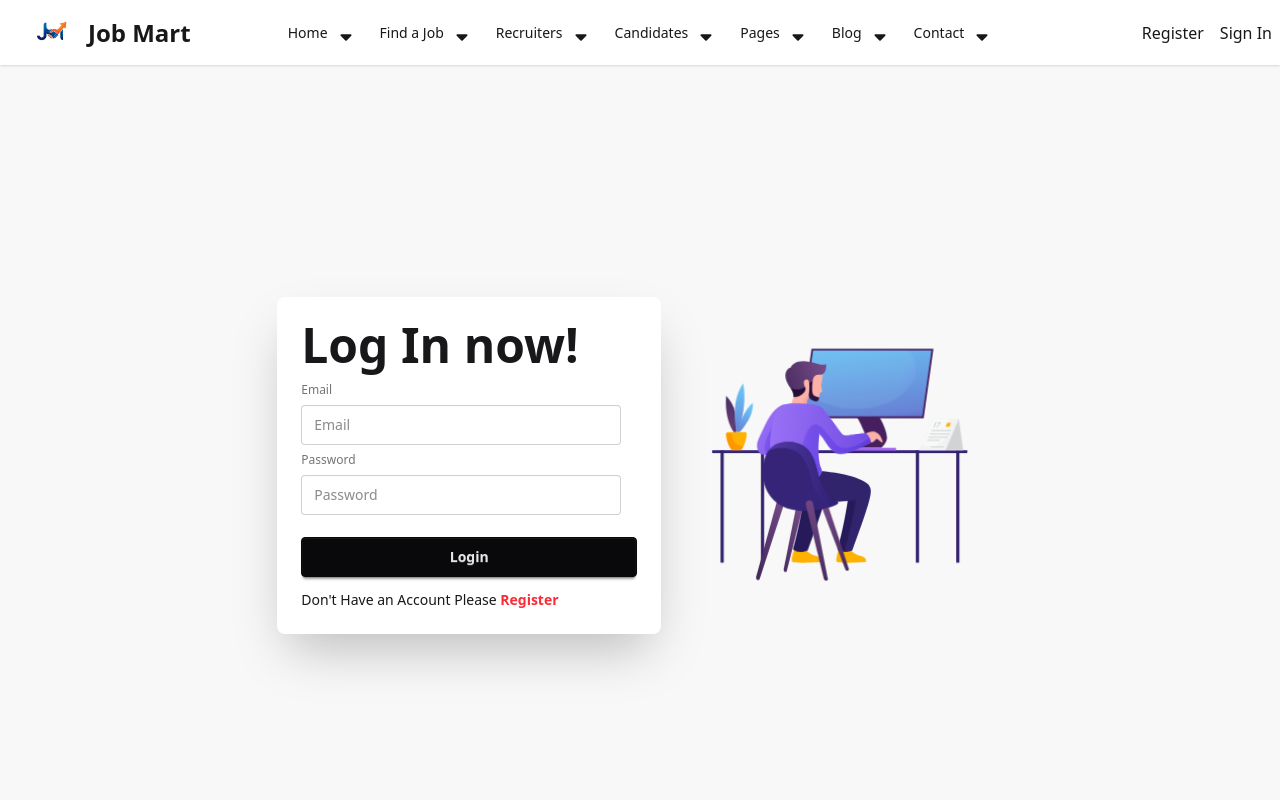
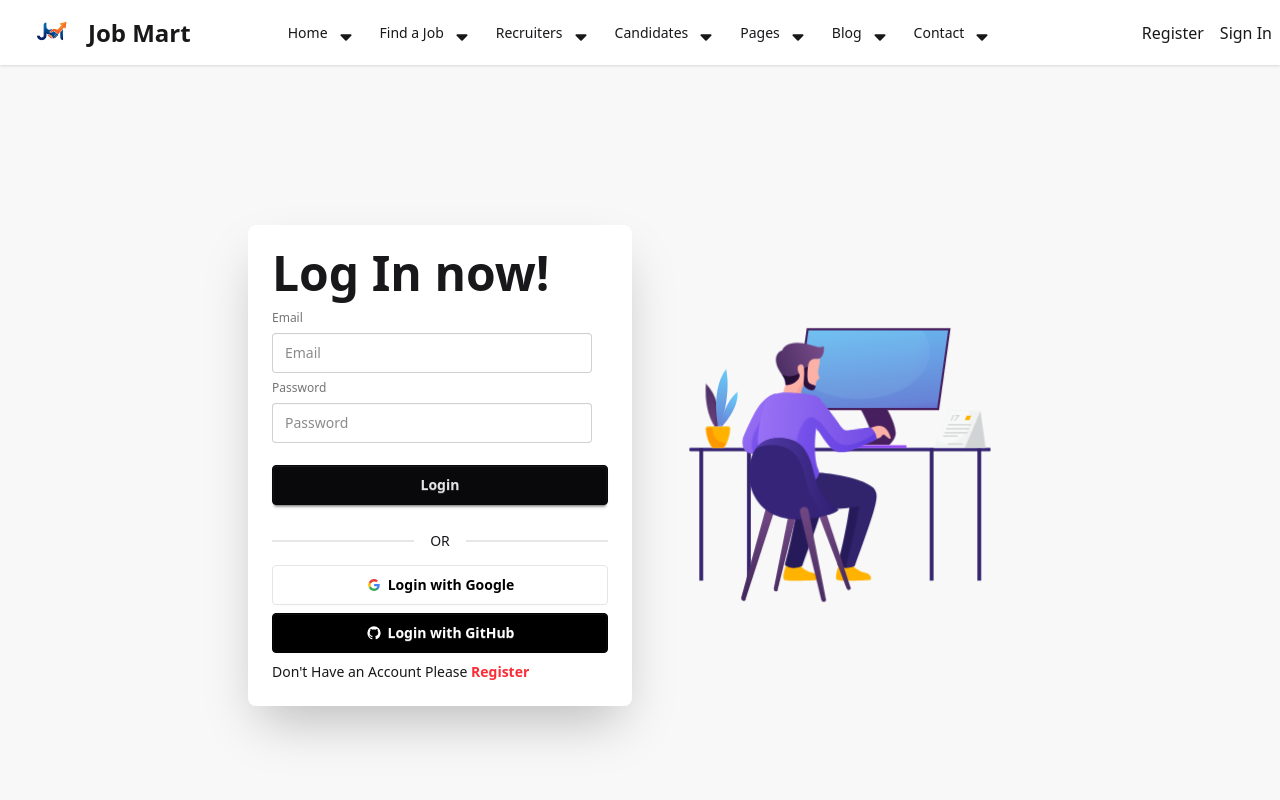
Before and after one commit to biswasbittu/job-mart, a React (Vite) app: page /signin in a window 1280 px wide. Shown: the top 800 px of the page. Built offline with nearby package versions, Linux system fonts and the light colour scheme; no server answers.

Commit message:
google log in done

```diff
--- a/src/Pages/Home/Banner.jsx
+++ b/src/Pages/Home/Banner.jsx
@@ -9,14 +9,14 @@
       <div className="hero-content flex-col  lg:flex-row-reverse">
         <div className='flex-1'>
           <motion.img
-              animate={{y:[100,150,100]}}
-              transition={{duration:5,repeat:Infinity}}
+            animate={{ y: [100, 150, 100] }}
+            transition={{ duration: 5, repeat: Infinity }}
             src={team1}
             className="max-w-sm border-blue-600 border-s-8 border-b-8 rounded-t-[40px] rounded-br-[40px] shadow-2xl"
           />
           <motion.img
-              animate={{x:[100,150,100]}}
-              transition={{duration:10,repeat:Infinity, delay:2}}
+            animate={{ x: [100, 150, 100] }}
+            transition={{ duration: 10, repeat: Infinity, delay: 2 }}
             src={team2}
             className="max-w-sm border-blue-600 border-s-8 border-b-8 rounded-t-[40px] rounded-br-[40px] shadow-2xl"
           />
@@ -53,7 +53,41 @@
             Provident cupiditate voluptatem et in. Quaerat fugiat ut assumenda excepturi exercitationem
             quasi. In deleniti eaque aut repudiandae et a id nisi.
           </p>
-          <button className="btn btn-primary">Get Started</button>
+          {/* <button className="btn btn-primary">Get Started</button>
+           */}
+          <div className=''>
+            <div className="w-full px-4 my-8">
+              {/* মেইন র‍্যাপার যাতে খুব বেশি বড় না হয়ে যায় */}
+              <div className="w-full  mx-auto">
+
+                {/* DaisyUI JOIN শুরু */}
+                {/* shadow-lg: সুন্দর দেখানোর জন্য */}
+                <div className="join w-full shadow-lg  rounded-lg overflow-hidden">
+
+                  {/* ইনপুট ফিল্ড */}
+                  {/* flex-1: এটি খুবই গুরুত্বপূর্ণ। এটি ইনপুটকে বলে ফাঁকা সব জায়গা দখল করতে। */}
+                  <input
+                    type="text"
+                    className="input input-bordered join-item w-full flex-1 h-14 text-lg focus:outline-none border-none pl-6"
+                    placeholder="Search your dream job..."
+                  />
+
+                  {/* সার্চ বাটন */}
+                  <div className='p-2'>
+                    <button className="btn btn-primary join-item rounded-lg px-10 h-14 text-lg font-bold">
+                      Search
+                    </button>
+                  </div>
+
+                </div>
+                {/* DaisyUI JOIN শেষ */}
+
+              </div>
+            </div>
+          </div>
+          <p className="py-6">
+            Provident cupiditate voluptatem et in.
+          </p>
         </div>
       </div>
     </div>
--- a/src/Pages/Register/Register.jsx
+++ b/src/Pages/Register/Register.jsx
@@ -3,6 +3,7 @@
 import register from '../../assets/animation/progerss.json'
 import { AuthContext } from '../../context/Authcontext/Authcontext';
 import { Link } from 'react-router';
+import Sociallogin from '../Shared/Sociallogin/Sociallogin';
 
 const Register = () => {
 
@@ -44,6 +45,7 @@
                                 <button className="btn btn-neutral mt-4">Register</button>
                             </fieldset>
                         </form>
+                        <Sociallogin/>
                         <div><p >Already Have an Account Please <Link to='/signin' className="link link-hover"><span className='font-semibold text-red-500'>Login</span></Link> </p></div>
                     </div>
                 </div>
--- /dev/null
+++ b/src/Pages/Shared/Sociallogin/Sociallogin.jsx
@@ -0,0 +1,38 @@
+import React, { use } from 'react';
+import { AuthContext } from '../../../context/Authcontext/Authcontext';
+
+const Sociallogin = () => {
+    const {signInWithGoogle,signInWithGithub}=use(AuthContext)
+
+    const handleGoogleSignin =()=>{
+        signInWithGoogle().then(result=>{
+            // console.log(result)
+        }).catch(error=>{
+            // console.log(error)
+        })
+    }
+
+    const handleGithubSignin =()=>{
+        signInWithGithub().then(result=>{
+            console.log(result)
+        }).catch(error=>{
+            console.log(error.message)
+        })
+    }
+    return (
+        <div>
+            <div className="divider">OR</div>
+
+<button onClick={handleGoogleSignin} className="btn w-full bg-white text-black border-[#e5e5e5]">
+  <svg aria-label="Google logo" width="16" height="16" xmlns="http://www.w3.org/2000/svg" viewBox="0 0 512 512"><g><path d="m0 0H512V512H0" fill="#fff"></path><path fill="#34a853" d="M153 292c30 82 118 95 171 60h62v48A192 192 0 0190 341"></path><path fill="#4285f4" d="m386 400a140 175 0 0053-179H260v74h102q-7 37-38 57"></path><path fill="#fbbc02" d="m90 341a208 200 0 010-171l63 49q-12 37 0 73"></path><path fill="#ea4335" d="m153 219c22-69 116-109 179-50l55-54c-78-75-230-72-297 55"></path></g></svg>
+  Login with Google
+</button>
+<button onClick={handleGithubSignin} className="btn bg-black w-full text-white border-black mt-2">
+  <svg aria-label="GitHub logo" width="16" height="16" xmlns="http://www.w3.org/2000/svg" viewBox="0 0 24 24"><path fill="white" d="M12,2A10,10 0 0,0 2,12C2,16.42 4.87,20.17 8.84,21.5C9.34,21.58 9.5,21.27 9.5,21C9.5,20.77 9.5,20.14 9.5,19.31C6.73,19.91 6.14,17.97 6.14,17.97C5.68,16.81 5.03,16.5 5.03,16.5C4.12,15.88 5.1,15.9 5.1,15.9C6.1,15.97 6.63,16.93 6.63,16.93C7.5,18.45 8.97,18 9.54,17.76C9.63,17.11 9.89,16.67 10.17,16.42C7.95,16.17 5.62,15.31 5.62,11.5C5.62,10.39 6,9.5 6.65,8.79C6.55,8.54 6.2,7.5 6.75,6.15C6.75,6.15 7.59,5.88 9.5,7.17C10.29,6.95 11.15,6.84 12,6.84C12.85,6.84 13.71,6.95 14.5,7.17C16.41,5.88 17.25,6.15 17.25,6.15C17.8,7.5 17.45,8.54 17.35,8.79C18,9.5 18.38,10.39 18.38,11.5C18.38,15.32 16.04,16.16 13.81,16.41C14.17,16.72 14.5,17.33 14.5,18.26C14.5,19.6 14.5,20.68 14.5,21C14.5,21.27 14.66,21.59 15.17,21.5C19.14,20.16 22,16.42 22,12A10,10 0 0,0 12,2Z"></path></svg>
+  Login with GitHub
+</button>
+        </div>
+    );
+};
+
+export default Sociallogin;
--- a/src/Pages/Signin/Signin.jsx
+++ b/src/Pages/Signin/Signin.jsx
@@ -3,6 +3,7 @@
 import Lottie from 'lottie-react';
 import login from '../../assets/animation/Login.json'
 import { Link } from 'react-router';
+import Sociallogin from '../Shared/Sociallogin/Sociallogin';
 const Signin = () => {
 
     const { signInUser } = use(AuthContext)
@@ -40,6 +41,7 @@
                                 <button className="btn btn-neutral mt-4">Login</button>
                             </fieldset>
                         </form>
+                        <Sociallogin/>
                         <div><p >Don't Have an Account Please <Link to='/register' className="link link-hover"><span className='font-semibold text-red-500'>Register</span></Link> </p></div>
 
                     </div>
--- a/src/context/Authcontext/Authprovider.jsx
+++ b/src/context/Authcontext/Authprovider.jsx
@@ -1,8 +1,12 @@
 import React, { useEffect, useState } from 'react';
 import { AuthContext } from './Authcontext';
-import { createUserWithEmailAndPassword, onAuthStateChanged, signInWithEmailAndPassword, signOut } from 'firebase/auth';
+import { createUserWithEmailAndPassword, GoogleAuthProvider, onAuthStateChanged, signInWithEmailAndPassword, signInWithPopup, signOut } from 'firebase/auth';
 import {auth} from '../../firebase/firebase.init';
+import { GithubAuthProvider } from 'firebase/auth/web-extension';
 
+
+const googleProvider=new GoogleAuthProvider();
+const githubProvider =new GithubAuthProvider()
 const Authprovider = ({ children }) => {
     const [user,setUser]=useState(null)
 
@@ -18,6 +22,18 @@
        return signInWithEmailAndPassword(auth, email, password)
 
     };
+
+    const signInWithGoogle =()=>{
+        setLoading(true);
+       return signInWithPopup(auth,googleProvider)
+    }
+
+    const signInWithGithub =()=>{
+        setLoading(true)
+        console.log("Auth",auth);
+        console.log('GITHUB PROVIDER',githubProvider )
+        return signInWithPopup(auth,githubProvider)
+    }
 
     const signOutUser =()=>{
         setLoading(true)
@@ -36,6 +52,8 @@
         user,
         creatUser,
         signInUser,
+        signInWithGoogle,
+        signInWithGithub,
         signOutUser,
     }
 
```
